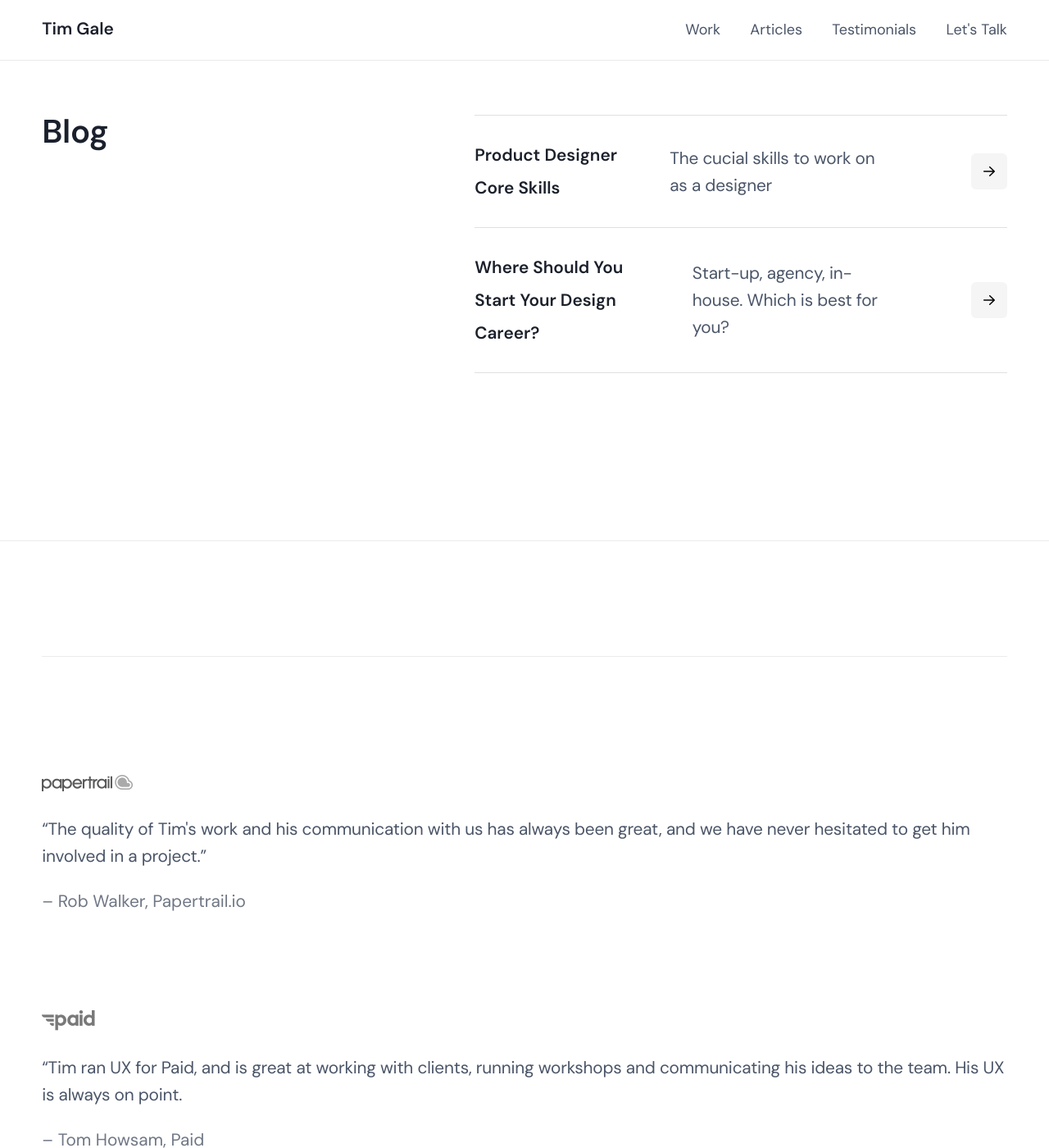
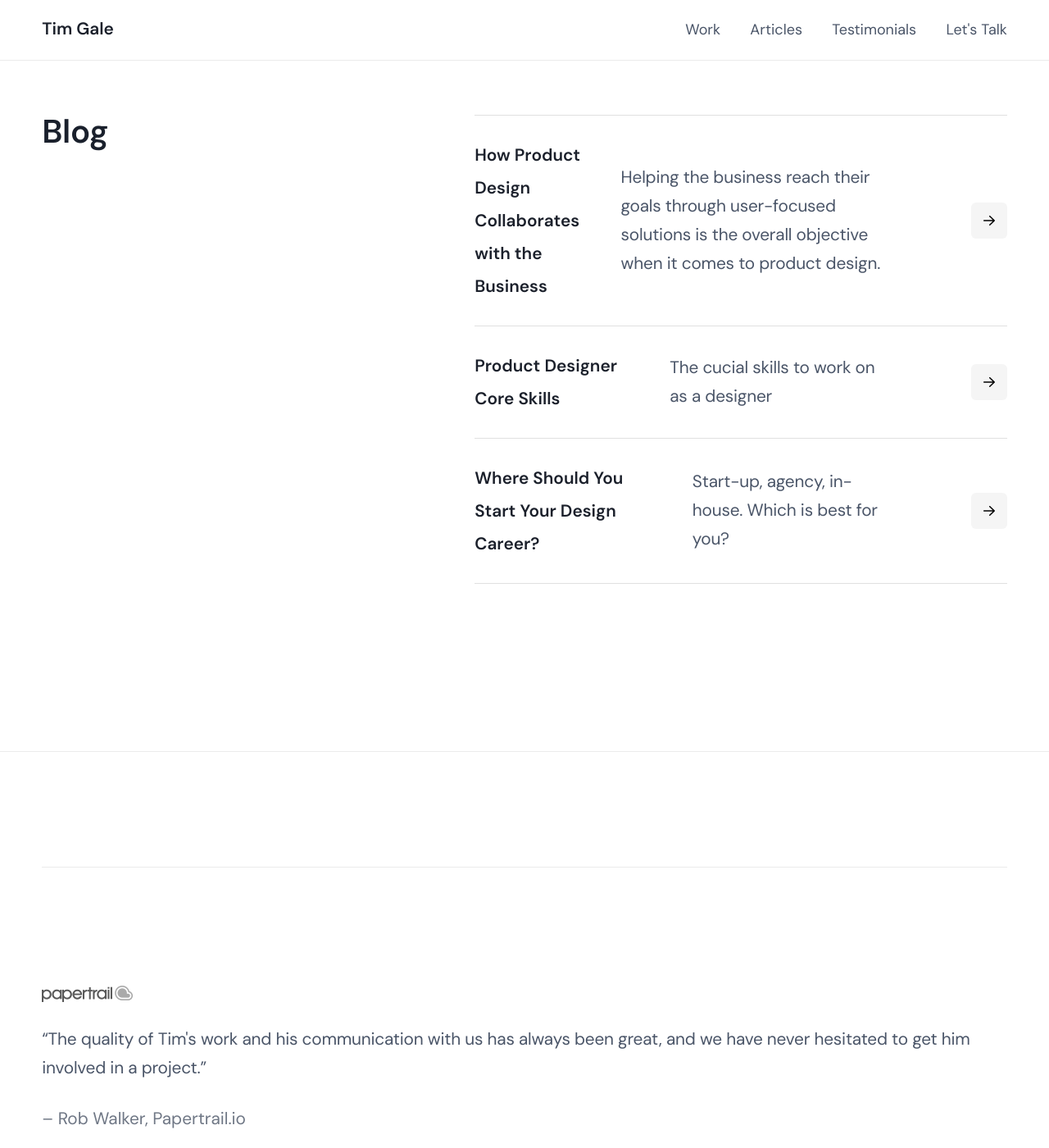
Before and after one commit to timgale/timgale.github.io, a Jekyll site: the page built from blog.html, in a window 1280 px wide and 1400 px high. Shown: the whole window at 82% size. Built offline with Jekyll 4.4.1, drawn with Linux system fonts in a browser that asks for light colours; some of the changed lines change nothing that is shown.

Commit message:
Publish product design and business collaboration article

```diff
--- a/_drafts/2024-04-05-how-design-collaborates-with-the-business.md
+++ b/_posts/2024-04-05-how-design-collaborates-with-the-business.md
@@ -1,7 +1,7 @@
 ---
 layout: post
 title: How Product Design Collaborates with the Business
-summary: Helping the business reach their goals while delivering on user needs is the goal of a product designer
+summary: Helping the business reach their goals through user-focused solutions is the overall objective when it comes to product design.
 date: 2024-04-05
 tags: posts
 categories: posts
@@ -13,28 +13,28 @@
 Good design is a key factor in businesses results.
 {: class="narrow"}
 
-Those who are aware of the impact design can bring are more likely to improve customer satisfaction and provide a greater experience for the people using their product or service.
+Those who are aware of the impact design can bring are more likely to improve customer satisfaction and provide a greater experience for the people using their product.
 {: class="narrow"}
 
 The key element for achieving this impact is effective collaboration.
 {: class="narrow"}
 
-Let’s go into some of the ways that design can work closely with other areas of the business to get results.
+Let’s get into some of the ways that design can work closely with other areas of the business to get results.
 {: class="narrow"}
 
-### **Product direction**
+### **Product Direction**
 {: class="narrow"}
 
 It’s difficult to design a solution for a problem that hasn’t been identified.
 {: class="narrow"}
 
-For product design to be an effective tool for the business, there must be the desire to solve a particular problem that satisfies the needs of a specific set of people. This is a key ingredient for the success of business, since without customers, a business could not operate.
+For product design to be an effective tool for the business, there must be the desire to solve a particular problem that satisfies the needs of a specific set of people. This is a key ingredient for the success of a company, since without customers, a business could not operate.
 {: class="narrow"}
 
-Design plays a key role in helping to discover which problems to tackle, and which areas would provide the most value for both the users and the business once a solution is delivered and out in the world.
+Design plays a key role in helping to discover which problems to tackle, and which areas would provide the most value for both the users and the business once a solution is delivered to the world.
 {: class="narrow"}
 
-There are many techniques we can use during this discovery process, but the most important element is the close collaboration between business stakeholders, product, and engineering.
+There are many techniques we can use during this discovery process, but the most important element is the close collaboration between business stakeholders, product, design, and engineering.
 {: class="narrow"}
 
 Crafting a clear product direction starts with understanding a few key facts:
@@ -42,14 +42,14 @@
 
 - What the business currently offers
 - How end users interact with the product
-- What the long terms goals of business are
-- What the pain points are of the existing customers.
+- What the long terms goals of the business are
+- What the pain points are of existing customers
 {: class="narrow"}
 
-From here, designers can run workshops with the internal teams to get answers around goals and and objectives, and user research to understand what problems users are facing.
+From here, the designer will often run workshops with internal teams to get answers around goals and objectives. This is complimented by user research to understand the problems people are facing.
 {: class="narrow"}
 
-Working closely with product managers, designers can then determine where the commonalities lie, and prioritise which problem to solve to bring the most value to everyone involved.
+Working closely with product managers, designers can then determine where the commonalities lie, and prioritise which problem to solve that brings the most value to everyone involved.
 {: class="narrow"}
 
 More on stakeholder collaboration below.
@@ -61,7 +61,7 @@
 A strong designer and developer relationship is essential to delivering high quality products.
 {: class="narrow"}
 
-In my time designing digital products, I’ve learnt that collaboration with engineering teams goes far beyond simply sharing assets and spacing values via a design file.
+In my time designing digital products, I’ve learnt that collaboration with engineering teams goes far beyond simply sharing visual assets via a design file.
 {: class="narrow"}
 
 Inviting the wider team into early discussions and ideation sessions gives others a chance to contribute to the solution, and can potentially save time in the long run by facing any technical concerns early on.
@@ -73,10 +73,10 @@
 Even the day-to-day conversations around implementation can be improved by agreeing on consistent terminology for the common components used to create your product experience.
 {: class="narrow"}
 
-A great way to start building this relationship is for designers to invite engineers along to observe user research sessions, so they can get a first hand appreciation of how people actually use the products in their typical lives, which tends to create a shared sense of empathy for the user across the team.
+A great way to start building this relationship is for designers to invite engineers along to observe user research sessions, so they can get a first hand appreciation of how people actually use the products in their typical lives. This often creates a shared sense of empathy for the user across the team.
 {: class="narrow"}
 
-### **Stakeholder collaboration**
+### **Stakeholder Collaboration**
 {: class="narrow"}
 
 Understanding the needs of the business is a crucial component when solving problems through design. The way we do this is through early and regular collaborative sessions with key stakeholders across the organisation.
@@ -86,11 +86,11 @@
 {: class="narrow"}
 
 - What are the goals of the business?
-- How do these align with our customer and user needs and pain points?
-- What do we know already and what do we need to understand further before making design decisions?
+- How do these align with our customer needs and pain points?
+- What do we know already, and what do we need to understand before making design decisions?
 {: class="narrow"}
 
-As designers, are goal is arrive at answers to theses kinds of questions as a group, and agree on a clear set of objectives that we can use to inform research strategies and ultimately, the design direction we take forward and test.
+As designers, our goal is arrive at answers to theses kinds of questions as a group, and agree on a clear set of objectives that we can use to inform research strategies and ultimately, the design direction we take forward and test.
 {: class="narrow"}
 
 ### **Marketing**
@@ -102,7 +102,7 @@
 This all starts with a close relationships between product design and the marketing team.
 {: class="narrow"}
 
-Whether fast paced promotional videos, in-depth walkthroughs or even product snippets for ad campaigns, having a someone who can guide on the most appropriate design assets to use is essential.
+Whether it's fast paced promotional videos, in-depth walkthroughs or even product snippets for ad campaigns, having someone who can give guidance on the most appropriate design assets to use is essential.
 {: class="narrow"}
 
 Making marketing teams aware of future product updates is a part of the role that isn’t often talked about.
@@ -120,7 +120,7 @@
 Customer insights are everywhere. You just need to know where to look.
 {: class="narrow"}
 
-One are that can be overlooked is speaking with your internal sales teams.
+One area that can be overlooked is speaking with your internal sales teams.
 {: class="narrow"}
 
 Getting insights into how people feel about your product offering can really help us to improve their experience.
@@ -132,10 +132,10 @@
 As designers, we can use this information to spot trends and opportunities that we take into account when designing future product updates.
 {: class="narrow"}
 
-User insights don’t always need to come from the typical research methods. Speaking to those people in your company who are closest to the customer can incredibly valuable to the design process.
+User insights don’t always need to come from the typical research methods. Speaking to those people in your company who are closest to the customer can be incredibly valuable to the design process.
 {: class="narrow"}
 
-By working closely with sales teams, we as designers can get a direct route to speak with customers. Having conversations with customers first hand can really compliment overall research findings, resulting in an improved product experience for all involved.
+By working closely with sales teams, we as designers can get a direct route to speak with customers. Having these conversations first hand can really compliment the overall research findings, resulting in an improved product experience for all involved.
 {: class="narrow"}
 
 <hr />
--- a/_sass/base/_typography.scss
+++ b/_sass/base/_typography.scss
@@ -90,7 +90,7 @@
   font-size: 1.6rem;
   font-weight: 700;
   color: #1B202B;
-  margin: 64px 0 1em 0;
+  margin: 80px 0 1em 0;
 
   a {
     color: inherit;
@@ -118,10 +118,11 @@
   font-family: $font-family-bravo;
   // @extend .mb;
   font-size: 1.3rem;
-  line-height: 160%;
+  line-height: 168%;
   font-weight: 400;
   letter-spacing: -0.2px;
   color: #4A5568;
+  margin-bottom: 1.25em;
 
   @media (max-width: 700px) {
     font-size: 1.2rem;
```
